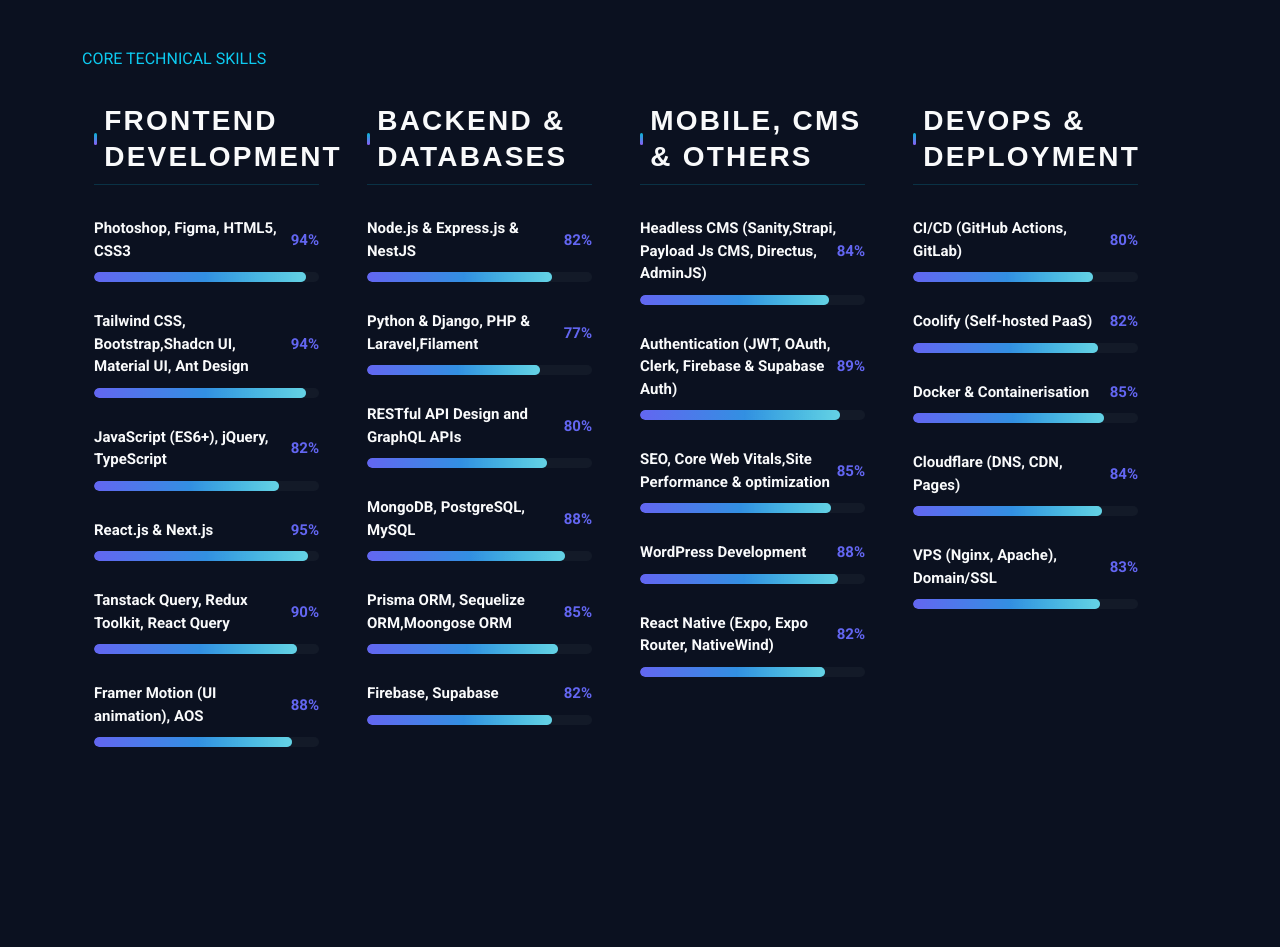
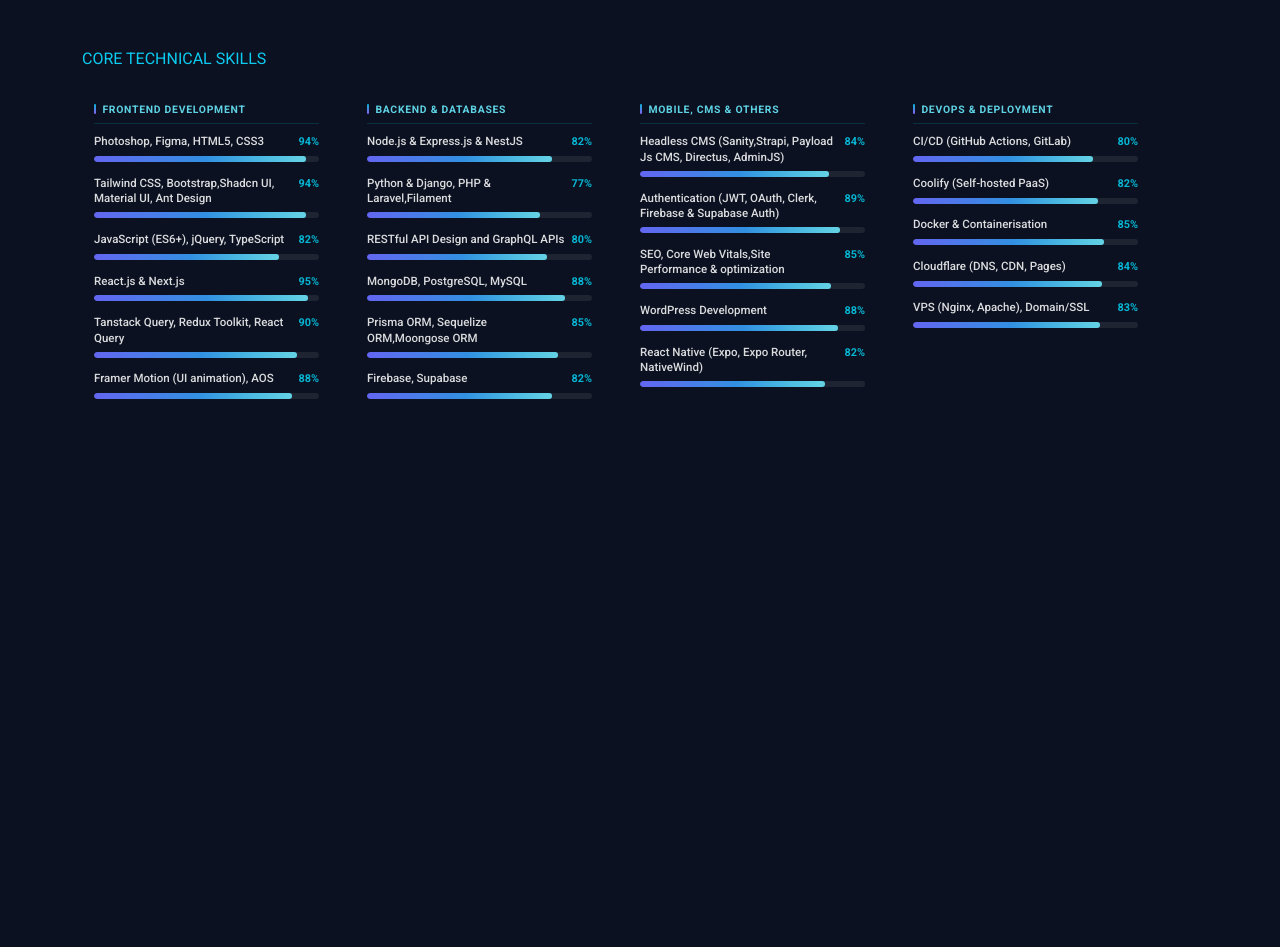
Before and after one commit to nishadrakesh2054/resume, a website: page index.html in a window 1280 px wide. Shown: the part 1751-2698 px from the top of the page. Drawn offline with Linux system fonts and the light colour scheme; a web font is replaced by a local one.

Commit message:
header chnages

```diff
--- a/assets/css/main.css
+++ b/assets/css/main.css
@@ -1212,39 +1212,38 @@ section,
   margin-bottom: 16px;
 }
 
-.about .content-wrapper .skills-showcase h3 {
-  font-size: 28px;
-  font-weight: 700;
+.about .content-wrapper .skills-showcase .skills-list .skill-item {
+  margin-bottom: 0.85rem;
+}
+
+.about .content-wrapper .skills-showcase .skills-list .skill-item .skill-info {
+  display: flex;
+  flex-wrap: wrap;
+  justify-content: space-between;
+  align-items: baseline;
+  gap: 0.2rem 0.4rem;
+  margin-bottom: 0.35rem;
+}
+
+.about .content-wrapper .skills-showcase .skills-list .skill-item .skill-info .skill-name {
+  flex: 1 1 65%;
+  min-width: 0;
+  font-size: 0.72rem;
+  font-weight: 500;
+  line-height: 1.35;
   color: var(--heading-color);
-  margin-bottom: 32px;
-}
-
-.about .content-wrapper .skills-showcase .skills-list .skill-item {
-  margin-bottom: 28px;
-}
-
-.about .content-wrapper .skills-showcase .skills-list .skill-item .skill-info {
-  display: flex;
-  justify-content: space-between;
-  align-items: center;
-  margin-bottom: 10px;
-}
-
-.about .content-wrapper .skills-showcase .skills-list .skill-item .skill-info .skill-name {
-  font-size: 15px;
+}
+
+.about .content-wrapper .skills-showcase .skills-list .skill-item .skill-info .skill-percent {
+  flex-shrink: 0;
+  font-size: 0.68rem;
   font-weight: 600;
-  color: var(--heading-color);
-}
-
-.about .content-wrapper .skills-showcase .skills-list .skill-item .skill-info .skill-percent {
-  font-size: 15px;
-  font-weight: 700;
   color: var(--accent-color);
 }
 
 .about .content-wrapper .skills-showcase .skills-list .skill-item .progress {
-  height: 10px;
-  border-radius: 10px;
+  height: 6px;
+  border-radius: 999px;
   background: color-mix(in srgb, var(--default-color), transparent 94%);
   overflow: hidden;
 }
@@ -1306,9 +1305,6 @@ section,
     grid-template-columns: 1fr;
   }
 
-  .about .content-wrapper .skills-showcase h3 {
-    font-size: 24px;
-  }
 }
 
 @media (max-width: 576px) {
--- a/assets/css/premium.css
+++ b/assets/css/premium.css
@@ -713,53 +713,48 @@ body.index-page {
   background: linear-gradient(135deg, var(--accent-color), var(--accent-highlight), var(--accent-secondary));
 }
 
-/* Skills column titles */
-.about .skills-showcase__title {
+/* Skills column titles + compact list (wins over main.css) */
+.about .content-wrapper .skills-showcase .skills-showcase__title {
   display: flex;
   align-items: center;
-  gap: 0.45rem;
-  margin: 0 0 0.85rem;
-  padding-bottom: 0.55rem;
-  font-size: 0.7rem;
+  gap: 0.4rem;
+  margin: 0 0 0.65rem;
+  padding-bottom: 0.45rem;
+  font-size: 0.65rem;
   font-weight: 600;
-  line-height: 1.3;
-  letter-spacing: 0.08em;
+  line-height: 1.25;
+  letter-spacing: 0.07em;
   text-transform: uppercase;
-  color: rgba(103, 232, 249, 0.95);
-  border-bottom: 1px solid rgba(6, 182, 212, 0.2);
-}
-
-.about .skills-showcase__title::before {
+  color: rgba(103, 232, 249, 0.9);
+  border-bottom: 1px solid rgba(6, 182, 212, 0.18);
+}
+
+.about .content-wrapper .skills-showcase .skills-showcase__title::before {
   content: "";
   flex-shrink: 0;
-  width: 3px;
-  height: 0.75rem;
+  width: 2px;
+  height: 0.65rem;
   border-radius: 2px;
   background: linear-gradient(180deg, var(--accent-highlight, #06b6d4), var(--accent-secondary, #6366f1));
 }
 
-.about .skills-showcase .skills-list .skill-item {
-  margin-bottom: 1.1rem;
-}
-
-.about .skills-showcase .skills-list .skill-item .skill-info .skill-name {
-  font-size: 0.8rem;
+.about .content-wrapper .skills-showcase .skills-list .skill-item .skill-info .skill-name {
+  font-size: 0.72rem;
   font-weight: 500;
-  color: rgba(255, 255, 255, 0.88);
-}
-
-.about .skills-showcase .skills-list .skill-item .skill-info .skill-percent {
-  font-size: 0.72rem;
-  font-weight: 600;
+  color: rgba(255, 255, 255, 0.85);
+}
+
+.about .content-wrapper .skills-showcase .skills-list .skill-item .skill-info .skill-percent {
+  font-size: 0.68rem;
   color: var(--accent-highlight, #06b6d4);
 }
 
 /* Skills */
-.about .skills-showcase .skills-list .skill-item .progress {
+.about .content-wrapper .skills-showcase .skills-list .skill-item .progress {
   background: rgba(255, 255, 255, 0.08);
   border-radius: 999px;
   overflow: hidden;
-  height: 10px;
+  height: 6px;
 }
 
 .about .skills-showcase .skills-list .skill-item .progress .progress-bar {
--- a/index.html
+++ b/index.html
@@ -467,7 +467,7 @@
                   data-aos="fade-up"
                   data-aos-delay="100"
                 >
-                  <h3 class="skills-showcase__title">Frontend Development</h3>
+                  <p class="skills-showcase__title">Frontend Development</p>
                   <div class="skills-list skills-animation">
                     <div class="skill-item">
                       <div class="skill-info">
@@ -582,7 +582,7 @@
                   data-aos="fade-up"
                   data-aos-delay="200"
                 >
-                  <h3 class="skills-showcase__title">Backend &amp; Databases</h3>
+                  <p class="skills-showcase__title">Backend &amp; Databases</p>
                   <div class="skills-list skills-animation">
                     <div class="skill-item">
                       <div class="skill-info">
@@ -692,7 +692,7 @@
                   data-aos="fade-up"
                   data-aos-delay="300"
                 >
-                  <h3 class="skills-showcase__title">Mobile, CMS &amp; Others</h3>
+                  <p class="skills-showcase__title">Mobile, CMS &amp; Others</p>
                   <div class="skills-list skills-animation">
 
                     <div class="skill-item">
@@ -789,7 +789,7 @@
                   data-aos="fade-up"
                   data-aos-delay="400"
                 >
-                  <h3 class="skills-showcase__title">DevOps &amp; Deployment</h3>
+                  <p class="skills-showcase__title">DevOps &amp; Deployment</p>
                   <div class="skills-list skills-animation">
                     <div class="skill-item">
                       <div class="skill-info">
```
